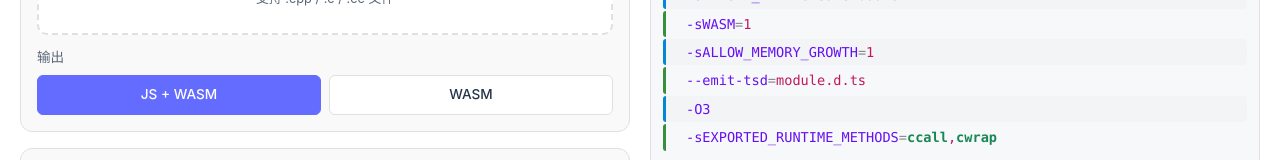
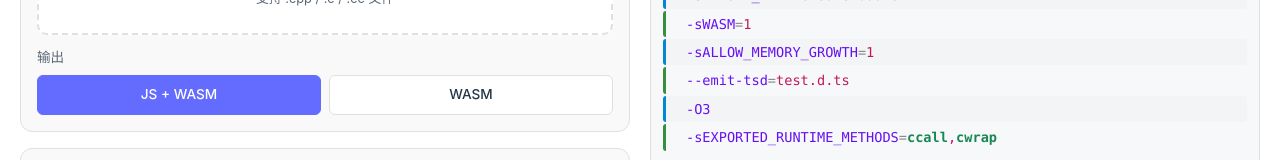
Before and after one commit to TTT1231/emccgui, a Vue app: page /#/ in a window 1280 px wide. Shown: the part 242-402 px from the top of the page. Built offline with nearby package versions, Linux system fonts and the light colour scheme.

Commit message:
update:emcc ts file name

```diff
--- a/package.json
+++ b/package.json
@@ -1,7 +1,7 @@
 {
    "name": "emccgui",
    "productName": "emccgui",
-   "version": "1.0.4",
+   "version": "1.0.5",
    "description": "emcc for GUI",
    "main": ".vite/build/main.js",
    "scripts": {
--- a/src/renderer/components/EmccCoding/index.vue
+++ b/src/renderer/components/EmccCoding/index.vue
@@ -25,13 +25,30 @@ const selectedFile = ref<{ path: string; name: string } | null>(null);
 const outputFileName = ref('hello');
 const isDragOver = ref(false);
 
-// 输出格式选项
+const getEmitTsdOption = () => compileOptionsOpt.value.find(opt => opt.key === 'emitTsd');
 const outputFormat = ref<'js-wasm' | 'wasm-only'>('js-wasm');
 
 // 编译选项配置（响应式，从 data.ts 获取初始值）
 const compileOptionsOpt = ref<CompileOption[]>(JSON.parse(JSON.stringify(compileOptionOptions)));
 
-// 运行时方法配置（响应式）
+// .d.ts 文件名（不含后缀）
+const dtsFileName = ref('');
+
+// 初始化 dtsFileName 的默认值（需要在 compileOptionsOpt 初始化后调用）
+const initializeDtsFileName = () => {
+   const emitTsdOption = getEmitTsdOption();
+   if (emitTsdOption && emitTsdOption.enabled && emitTsdOption.defaultValue) {
+      // 如果 defaultValue 不含 .d.ts 后缀，直接使用
+      // 如果包含，则去掉后缀
+      const defaultVal = String(emitTsdOption.defaultValue);
+      dtsFileName.value = defaultVal.endsWith('.d.ts') ? defaultVal.slice(0, -5) : defaultVal;
+   }
+};
+
+// 初始化
+initializeDtsFileName();
+
+// 运行时方法配置
 const runtimeMethodsOpt = ref<RuntimeMethodOption[]>(
    JSON.parse(JSON.stringify(runtimeMethodOptions)),
 );
@@ -55,9 +72,10 @@ let hideTooltipTimer: ReturnType<typeof setTimeout> | null = null;
 
 // ------------ Computed ------------
 
-// 需要输入框的已启用选项
 const optionsWithInput = computed(() =>
-   compileOptionsOpt.value.filter(opt => opt.hasInput && isOptionEnabled(opt)),
+   compileOptionsOpt.value.filter(
+      opt => opt.hasInput && opt.key !== 'emitTsd' && isOptionEnabled(opt),
+   ),
 );
 
 // 有下拉选项的已启用选项
@@ -119,9 +137,21 @@ const commandLines = computed(() => {
             break;
          case 'setting':
          case 'flag':
+            // emitTsd 特殊处理：使用 dtsFileName 并自动添加 .d.ts 后缀
+            let value = String(option.currentValue ?? option.defaultValue);
+            if (option.key === 'emitTsd') {
+               // 如果 dtsFileName 有值，使用它并添加 .d.ts 后缀
+               // 否则使用 option 的 defaultValue/currentValue（如果有值）
+               if (dtsFileName.value) {
+                  value = `${dtsFileName.value}.d.ts`;
+               } else if (value) {
+                  // 确保 defaultValue/currentValue 也有 .d.ts 后缀
+                  value = value.endsWith('.d.ts') ? value : `${value}.d.ts`;
+               }
+            }
             lines.push({
                name: cmdName,
-               value: String(option.currentValue ?? option.defaultValue),
+               value: value,
                type: 'flag',
             });
             break;
@@ -271,6 +301,11 @@ const handleFileSelect = async () => {
    if (result) {
       selectedFile.value = { path: result.filePath, name: result.fileName };
       outputFileName.value = result.fileName.replace(/\.(cpp|c|cc)$/, '');
+
+      const emitTsdOption = getEmitTsdOption();
+      if (emitTsdOption && emitTsdOption.enabled) {
+         dtsFileName.value = outputFileName.value;
+      }
    }
 };
 
@@ -284,6 +319,11 @@ const handleDrop = async (e: DragEvent) => {
          const filePath = window.getPathForFile(file);
          selectedFile.value = { path: filePath, name: file.name };
          outputFileName.value = file.name.replace(/\.(cpp|c|cc)$/, '');
+
+         const emitTsdOption = getEmitTsdOption();
+         if (emitTsdOption && emitTsdOption.enabled) {
+            dtsFileName.value = outputFileName.value;
+         }
       }
    }
 };
@@ -299,6 +339,7 @@ const handleDragLeave = () => {
 
 const removeFile = () => {
    selectedFile.value = null;
+   dtsFileName.value = '';
 };
 
 // ------------ Command Handlers ------------
@@ -479,6 +520,23 @@ const openBrowser = () => {
                         :placeholder="opt.inputPlaceholder"
                         spellcheck="false"
                      />
+                  </div>
+               </template>
+
+               <!-- TypeScript 定义文件名 -->
+               <template v-if="getEmitTsdOption()?.enabled">
+                  <div class="input-group">
+                     <label class="input-label">{{ getEmitTsdOption()?.inputLabel }}</label>
+                     <div class="output-input-wrapper">
+                        <input
+                           v-model="dtsFileName"
+                           type="text"
+                           class="text-input"
+                           :placeholder="getEmitTsdOption()?.inputPlaceholder"
+                           spellcheck="false"
+                        />
+                        <span class="output-ext">.d.ts</span>
+                     </div>
                   </div>
                </template>
 
--- a/src/renderer/components/EmccCoding/src/data.ts
+++ b/src/renderer/components/EmccCoding/src/data.ts
@@ -116,13 +116,12 @@ export const compileOptionOptions: CompileOption[] = [
       cmdPrefix: '--',
       cmdName: 'emit-tsd',
       valueType: 'string',
-      defaultValue: 'module.d.ts',
-      currentValue: 'module.d.ts',
+      defaultValue: 'test',
       formatType: 'flag', // 改为 flag 使用等号连接
       jsWasmOnly: true,
       hasInput: true,
       inputLabel: 'TypeScript 定义文件名',
-      inputPlaceholder: 'module.d.ts',
+      inputPlaceholder: '[文件名].d.ts',
       hint: '生成类型定义文件 (.d.ts)',
    },
    {
```
